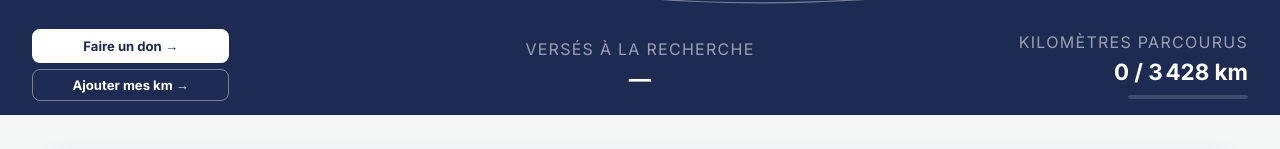
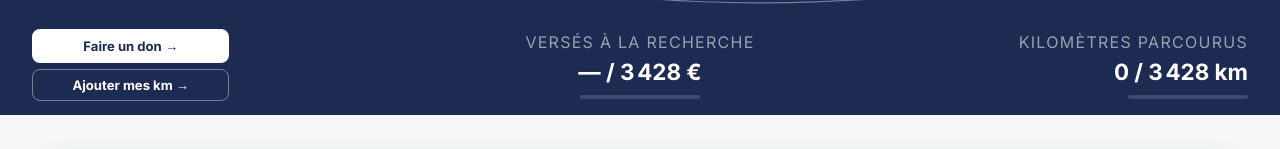
Before and after one commit to MarineChap/maiEnGris, a React (Vite) app: page / in a window 1280 px wide. Shown: the part 764-913 px from the top of the page. Built offline with nearby package versions, Linux system fonts and the light colour scheme; no server answers; the database is empty.

Commit message:
ajoute une gauge pour les euros comme les kms

```diff
--- a/src/components/RaceMountainPath/StatsHeader.jsx
+++ b/src/components/RaceMountainPath/StatsHeader.jsx
@@ -1,10 +1,19 @@
 import { useEffect, useRef, useState } from 'react'
 import '../../styles/StatsHeader.css'
+
+function parseDonationAmount(str) {
+  if (!str) return null
+  const cleaned = String(str).replace(/[^\d.,]/g, '').replace(',', '.')
+  const num = parseFloat(cleaned)
+  return isNaN(num) ? null : num
+}
 
 export default function StatsHeader({ currentKm, finalPeakKm, totalDonations, onDonate, onAddKm }) {
   const sentinelRef = useRef(null)
   const [stuck, setStuck] = useState(false)
   const progress = Math.min(currentKm / finalPeakKm, 1)
+  const donationAmount = parseDonationAmount(totalDonations)
+  const donationProgress = donationAmount != null ? Math.min(donationAmount / finalPeakKm, 1) : 0
 
   useEffect(() => {
     const sentinel = sentinelRef.current
@@ -48,7 +57,10 @@ export default function StatsHeader({ currentKm, finalPeakKm, totalDonations, on
 
         <div className="stats-block stats-block--center">
           <span className="stats-km__label">Versés à la recherche</span>
-          <span className="stats-km__value">{totalDonations ?? '—'}</span>
+          <span className="stats-km__value">{totalDonations ?? '—'} / {finalPeakKm.toLocaleString('fr-FR')} €</span>
+          <div className="stats-km__bar">
+            <div className="stats-km__bar-fill" style={{ width: `${donationProgress * 100}%` }} />
+          </div>
         </div>
 
         <div className="stats-block stats-block--right">
```
